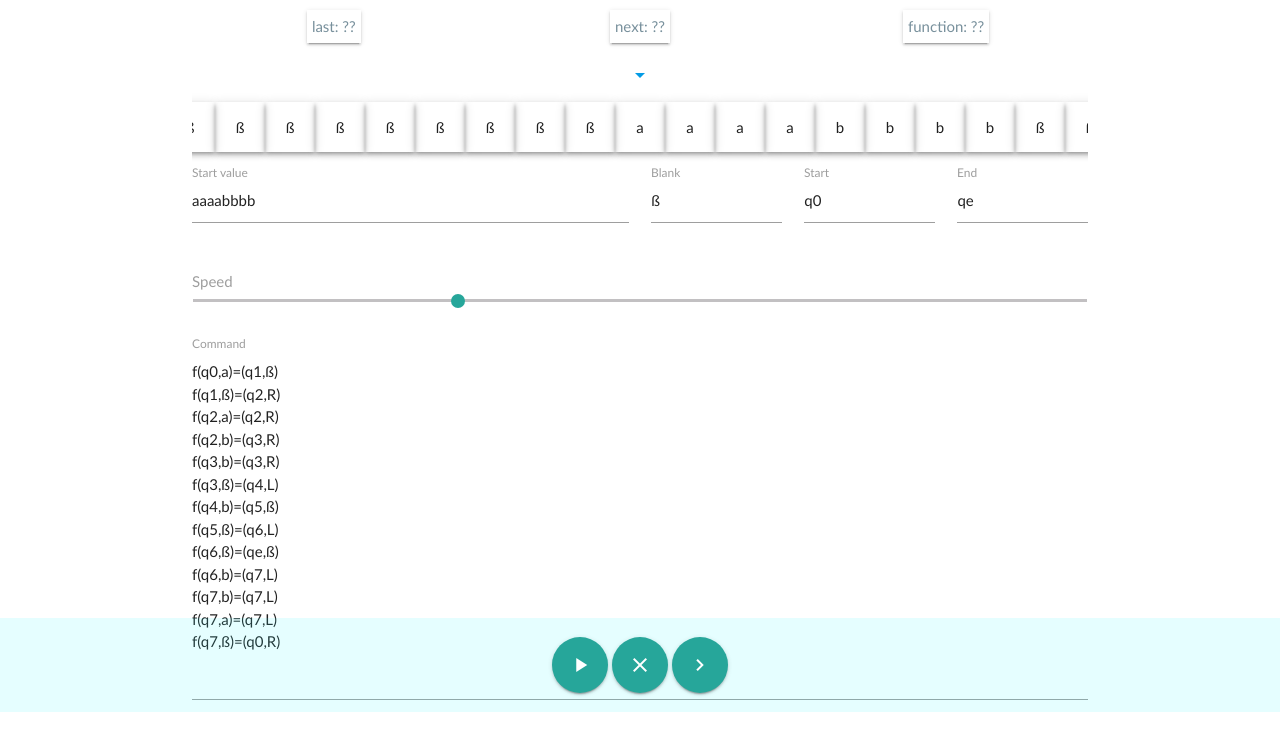
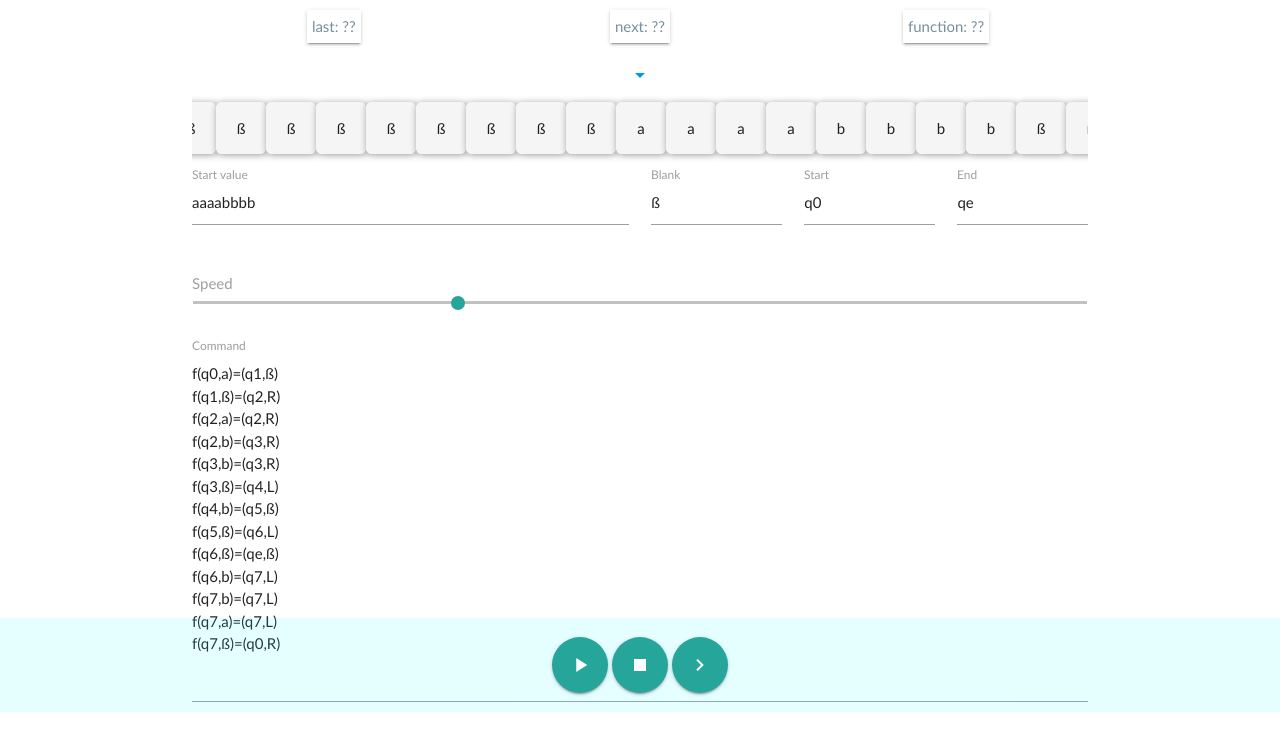
Before and after one commit to leunark/turing-machine-simulator, a plain HTML site: page index.html in a window 1280 px wide. Shown: the part 88-831 px from the top of the page. Drawn offline with Linux system fonts and the light colour scheme.

Commit message:
changed slightly style and icons

```diff
--- a/css/turing.css
+++ b/css/turing.css
@@ -80,7 +80,7 @@ div.cell {
 	padding: 1.5%;
 	bottom: 0;
 }
-@media screen and (max-width: 1900px) {
+@media screen and (max-width: 2000px) {
 	#controlBar {
 		background-color: rgba(42, 244, 255, 0.12);
 	}
@@ -94,3 +94,21 @@ div.state-info div {
 	display: inline-block;
 	color: #78909c;
 }
+.box-shadow {
+	background: #f5f5f5;
+	border: 1px solid #f5f5f5;
+	border-radius: 5px;
+	-moz-border-radius: 5px;
+	-webkit-border-radius: 5px;
+	box-shadow: 1px 1px 7px rgba(0,0,0,.4);
+}
+/*
+.box-marked {
+	background: #ffbe5e;
+	border: 1px solid #ffbe5e;
+	border-radius: 5px;
+	-moz-border-radius: 5px;
+	-webkit-border-radius: 5px;
+	box-shadow: 1px 1px 7px rgba(0,0,0,.4);
+}
+*/
--- a/index.html
+++ b/index.html
@@ -9,6 +9,7 @@
 	<link rel="stylesheet" href="css/materialize.min.css">
 	<!--Import style.css-->
 	<link rel="stylesheet" href="css/turing.css"/>
+	<!-- Import Favicon -->
 	<link rel="icon" href="animated_favicon.gif" type="image/gif" >
 	<!--Let browser know website is optimized for mobile-->
 	<meta name="viewport" charset="UTF-8" content="width=device-width, initial-scale=1.0"/>
@@ -103,7 +104,7 @@
 		<!-- Buttons -->
 		<div class="center" id="controlBar">
 			<a class="btn-floating btn-large waves-effect waves-light" id="playPauseButton"><i class="material-icons">play_arrow</i></a>
-			<a class="btn-floating btn-large waves-effect waves-light" id="resetButton"><i class="material-icons">close</i></a>
+			<a class="btn-floating btn-large waves-effect waves-light" id="resetButton"><i class="material-icons">stop</i></a>
 			<a class="btn-floating btn-large waves-effect waves-light" id="stepButton"><i class="material-icons">navigate_next</i></a>
 		</div>
 
--- a/js/View.js
+++ b/js/View.js
@@ -7,7 +7,7 @@ class View {
 		this.currentCell;
 		this.duration = 5000; // default duration in ms
 		this.offset = 30;
-		this.standardCell = '<div class="cell z-depth-2">'+this.emptyInput+'</div>'
+		this.standardCell = '<div class="cell box-shadow">'+this.emptyInput+'</div>'
 
 		this.tick = 0;
 		this.prepareView();
```
